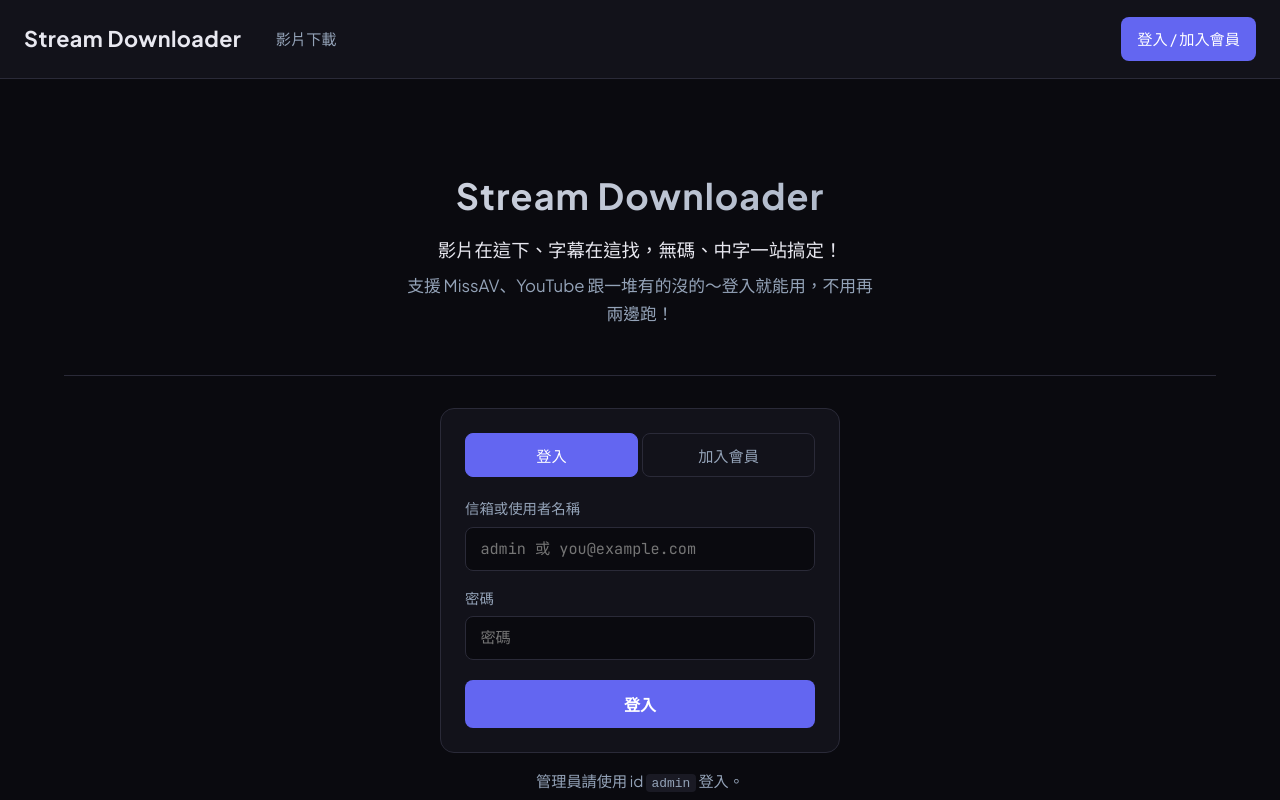
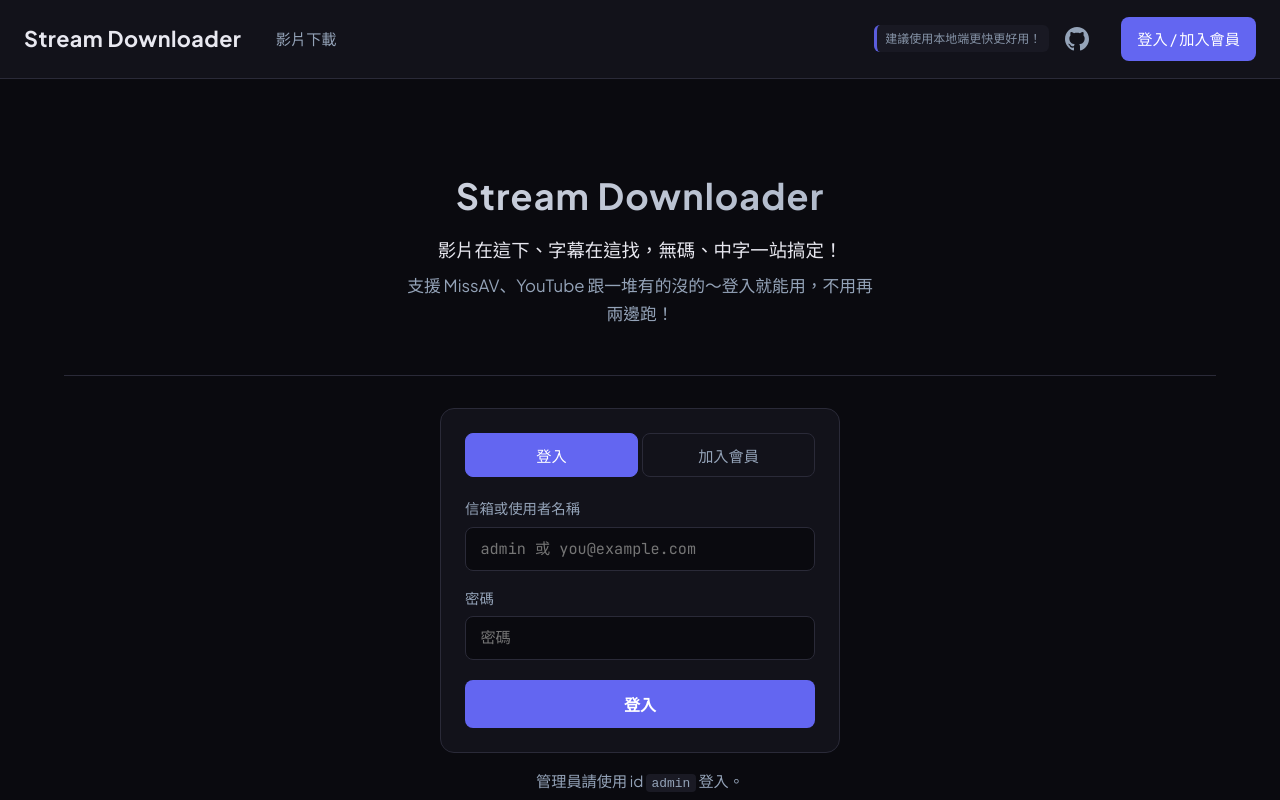
Before and after one commit to iamgjek/StreamDownloader, a React (Vite) app in the folder frontend/: page /login in a window 1280 px wide. Shown: the top 800 px of the page. Built offline with nearby package versions, Linux system fonts and the light colour scheme; no server answers.

Commit message:
Github repo referal

```diff
--- a/frontend/src/components/Layout.module.css
+++ b/frontend/src/components/Layout.module.css
@@ -63,8 +63,45 @@
   outline-offset: 2px;
 }
 
+.githubPromo {
+  margin-left: auto;
+  display: flex;
+  align-items: center;
+  gap: 0.5rem;
+}
+.githubPromoText {
+  color: var(--text-muted);
+  font-size: 0.75rem;
+  white-space: nowrap;
+  padding: 0.25rem 0.5rem;
+  border-radius: 6px;
+  border-left: 3px solid var(--accent);
+  background: var(--bg-elevated);
+  opacity: 0.9;
+}
+.githubLink {
+  display: inline-flex;
+  align-items: center;
+  justify-content: center;
+  color: var(--text-muted);
+  padding: 0.5rem;
+  border-radius: 8px;
+  transition: color 200ms ease, background-color 200ms ease;
+}
+.githubLink:hover {
+  color: var(--text);
+  background: var(--bg-elevated);
+}
+.githubLink:focus-visible {
+  outline: 2px solid var(--accent);
+  outline-offset: 2px;
+}
+.githubIcon {
+  width: 1.5rem;
+  height: 1.5rem;
+}
+
 .user {
-  margin-left: auto;
   display: flex;
   align-items: center;
   gap: 0.75rem;
--- a/frontend/src/components/Layout.tsx
+++ b/frontend/src/components/Layout.tsx
@@ -29,6 +29,20 @@
             </>
           )}
         </nav>
+        <div className={styles.githubPromo}>
+          <span className={styles.githubPromoText}>建議使用本地端更快更好用！</span>
+          <a
+            href="https://github.com/iamgjek/StreamDownloader"
+            target="_blank"
+            rel="noopener noreferrer"
+            className={styles.githubLink}
+            aria-label="GitHub 專案來源"
+          >
+            <svg className={styles.githubIcon} viewBox="0 0 24 24" fill="currentColor" aria-hidden>
+              <path d="M12 0c-6.626 0-12 5.373-12 12 0 5.302 3.438 9.8 8.207 11.387.599.111.793-.261.793-.577v-2.234c-3.338.726-4.033-1.416-4.033-1.416-.546-1.387-1.333-1.756-1.333-1.756-1.089-.745.083-.729.083-.729 1.205.084 1.839 1.237 1.839 1.237 1.07 1.834 2.807 1.304 3.492.997.107-.775.418-1.305.762-1.604-2.665-.305-5.467-1.334-5.467-5.931 0-1.311.469-2.381 1.236-3.221-.124-.303-.535-1.524.117-3.176 0 0 1.008-.322 3.301 1.23.957-.266 1.983-.399 3.003-.404 1.02.005 2.047.138 3.006.404 2.291-1.552 3.297-1.23 3.297-1.23.653 1.653.242 2.874.118 3.176.77.84 1.235 1.911 1.235 3.221 0 4.609-2.807 5.624-5.479 5.921.43.372.823 1.102.823 2.222v3.293c0 .319.192.694.801.576 4.765-1.589 8.199-6.086 8.199-11.386 0-6.627-5.373-12-12-12z" />
+            </svg>
+          </a>
+        </div>
         <div className={styles.user}>
           {token && user ? (
             <>
```
Also changed, not shown: 1 other file (tests, documents, lock files or other folders).
